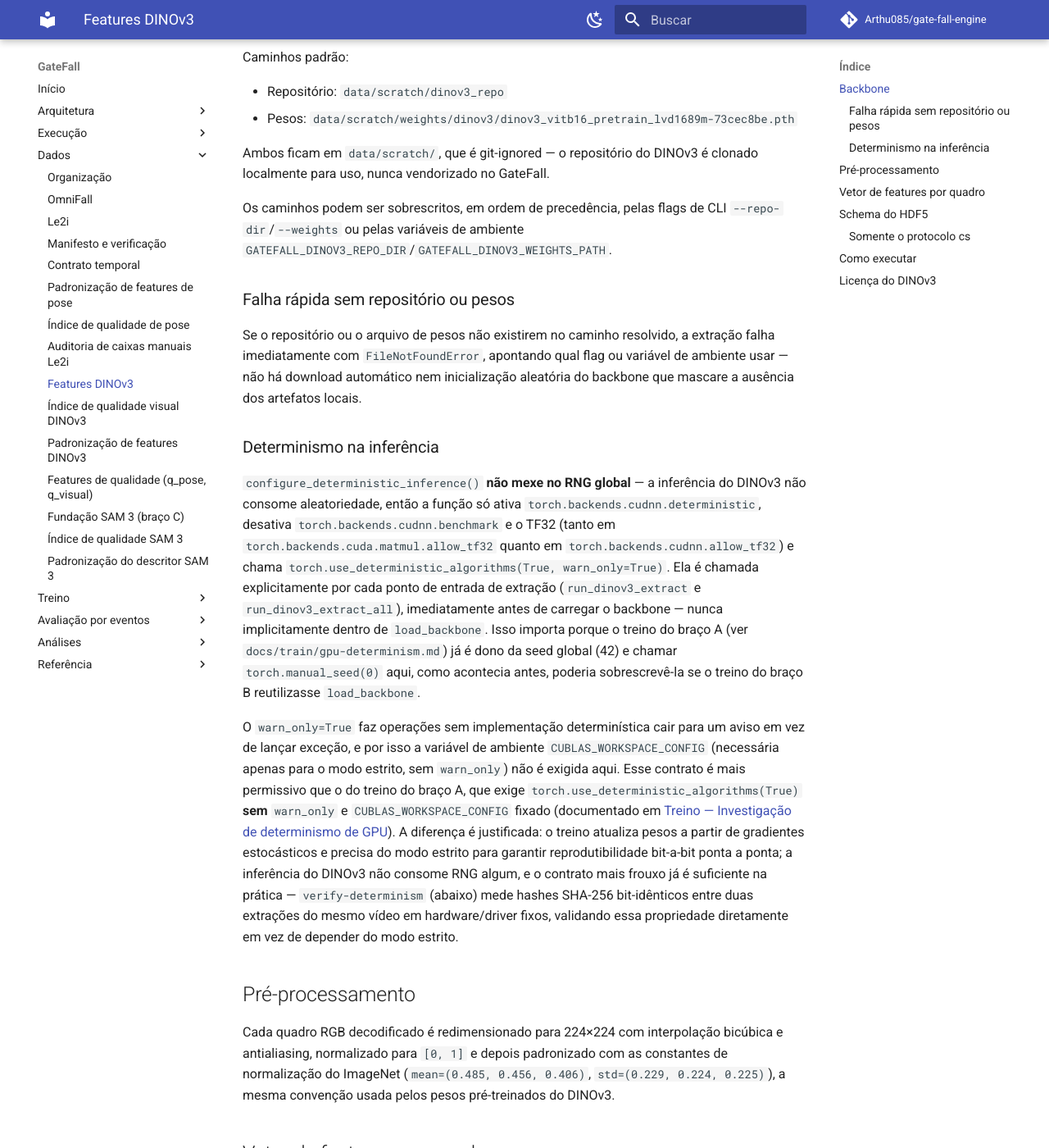
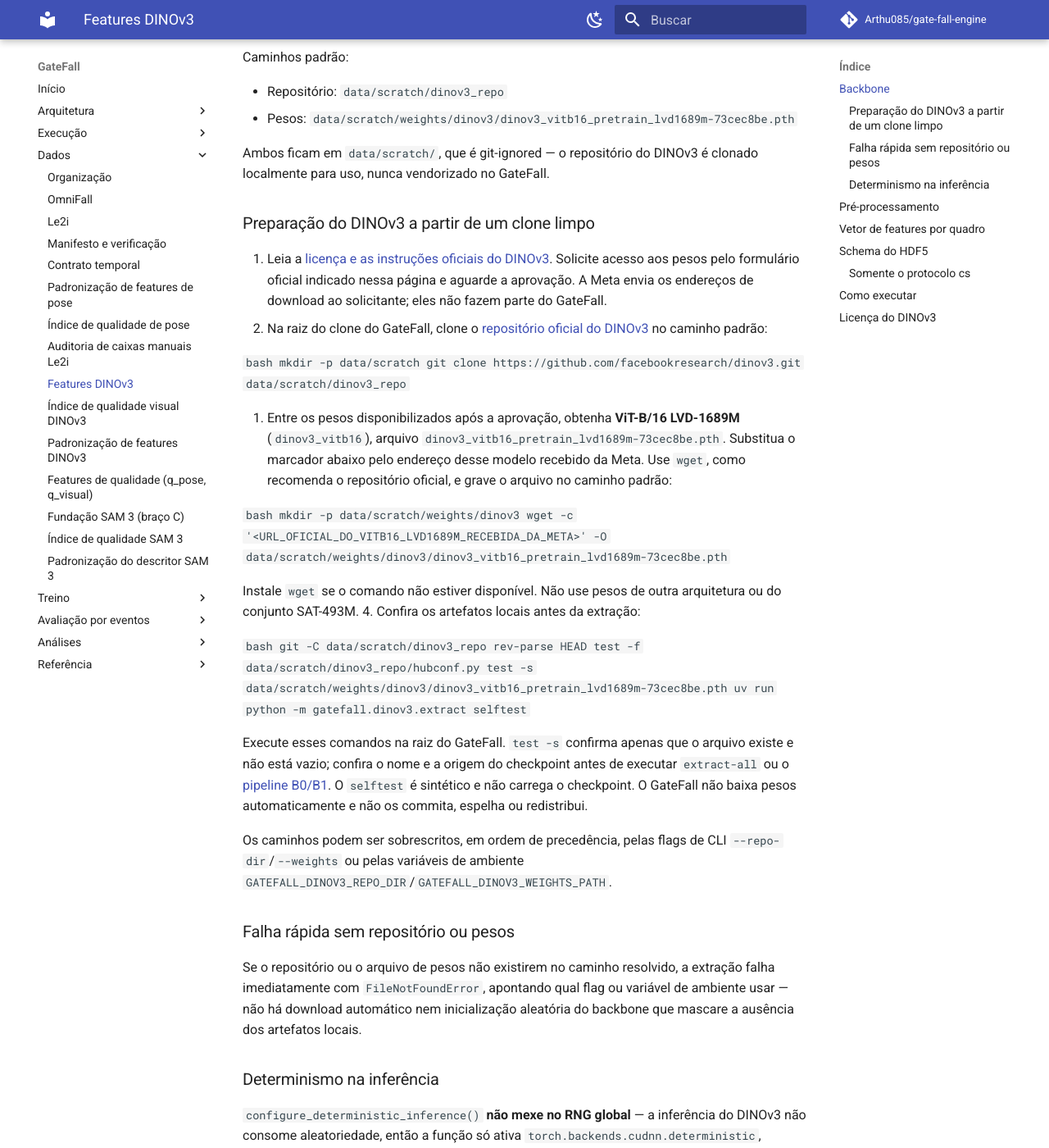
Before and after one commit to Arthu085/gate-fall-engine, an MkDocs documentation site: the page built from docs/data/dinov3-features.md, in a window 1280 px wide and 1400 px high, scrolled down 655 px. Shown: the whole window at 82% size. Built offline with MkDocs 1.6.1 and Material for MkDocs 9.7.7, drawn with Linux system fonts in a browser that asks for light colours; comment, search, counter and statistics services are not loaded.

Commit message:
docs: document gated backbone bootstrap

````diff
--- a/docs/data/dinov3-features.md
+++ b/docs/data/dinov3-features.md
@@ -34,6 +34,49 @@
 
 Ambos ficam em `data/scratch/`, que é git-ignored — o repositório do DINOv3 é
 clonado localmente para uso, nunca vendorizado no GateFall.
+
+### Preparação do DINOv3 a partir de um clone limpo
+
+1. Leia a [licença e as instruções oficiais do
+   DINOv3](https://github.com/facebookresearch/dinov3#pretrained-models).
+   Solicite acesso aos pesos pelo formulário oficial indicado nessa página e
+   aguarde a aprovação. A Meta envia os endereços de download ao solicitante;
+   eles não fazem parte do GateFall.
+2. Na raiz do clone do GateFall, clone o [repositório oficial do
+   DINOv3](https://github.com/facebookresearch/dinov3) no caminho padrão:
+
+   ```bash
+   mkdir -p data/scratch
+   git clone https://github.com/facebookresearch/dinov3.git data/scratch/dinov3_repo
+   ```
+
+3. Entre os pesos disponibilizados após a aprovação, obtenha **ViT-B/16
+   LVD-1689M** (`dinov3_vitb16`), arquivo
+   `dinov3_vitb16_pretrain_lvd1689m-73cec8be.pth`. Substitua o marcador
+   abaixo pelo endereço desse modelo recebido da Meta. Use `wget`, como
+   recomenda o repositório oficial, e grave o arquivo no caminho padrão:
+
+   ```bash
+   mkdir -p data/scratch/weights/dinov3
+   wget -c '<URL_OFICIAL_DO_VITB16_LVD1689M_RECEBIDA_DA_META>' -O data/scratch/weights/dinov3/dinov3_vitb16_pretrain_lvd1689m-73cec8be.pth
+   ```
+
+   Instale `wget` se o comando não estiver disponível. Não use pesos de outra
+   arquitetura ou do conjunto SAT-493M.
+4. Confira os artefatos locais antes da extração:
+
+   ```bash
+   git -C data/scratch/dinov3_repo rev-parse HEAD
+   test -f data/scratch/dinov3_repo/hubconf.py
+   test -s data/scratch/weights/dinov3/dinov3_vitb16_pretrain_lvd1689m-73cec8be.pth
+   uv run python -m gatefall.dinov3.extract selftest
+   ```
+
+Execute esses comandos na raiz do GateFall. `test -s` confirma apenas que o
+arquivo existe e não está vazio; confira o nome e a origem do checkpoint antes
+de executar `extract-all` ou o [pipeline B0/B1](../runbooks/pipelines.md#bracos-b0-b1-c0-e-c1).
+O `selftest` é sintético e não carrega o checkpoint. O GateFall não baixa pesos
+automaticamente e não os commita, espelha ou redistribui.
 
 Os caminhos podem ser sobrescritos, em ordem de precedência, pelas flags de
 CLI `--repo-dir`/`--weights` ou pelas variáveis de ambiente
````
Also changed, not shown: README.md (+6 -0 lines), docs/data/sam3-foundation.md (+39 -0 lines), docs/runbooks/pipelines.md (+9 -0 lines).
